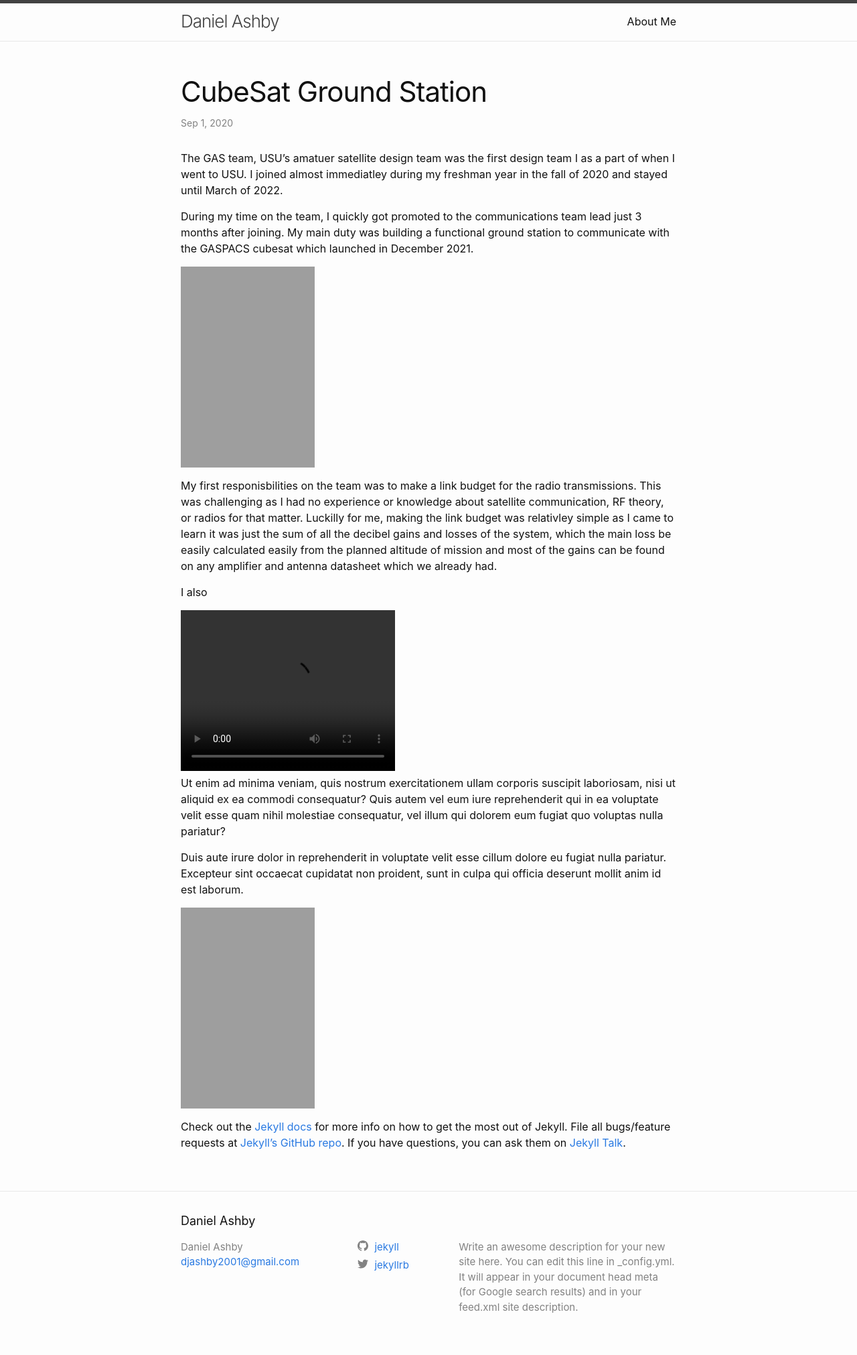
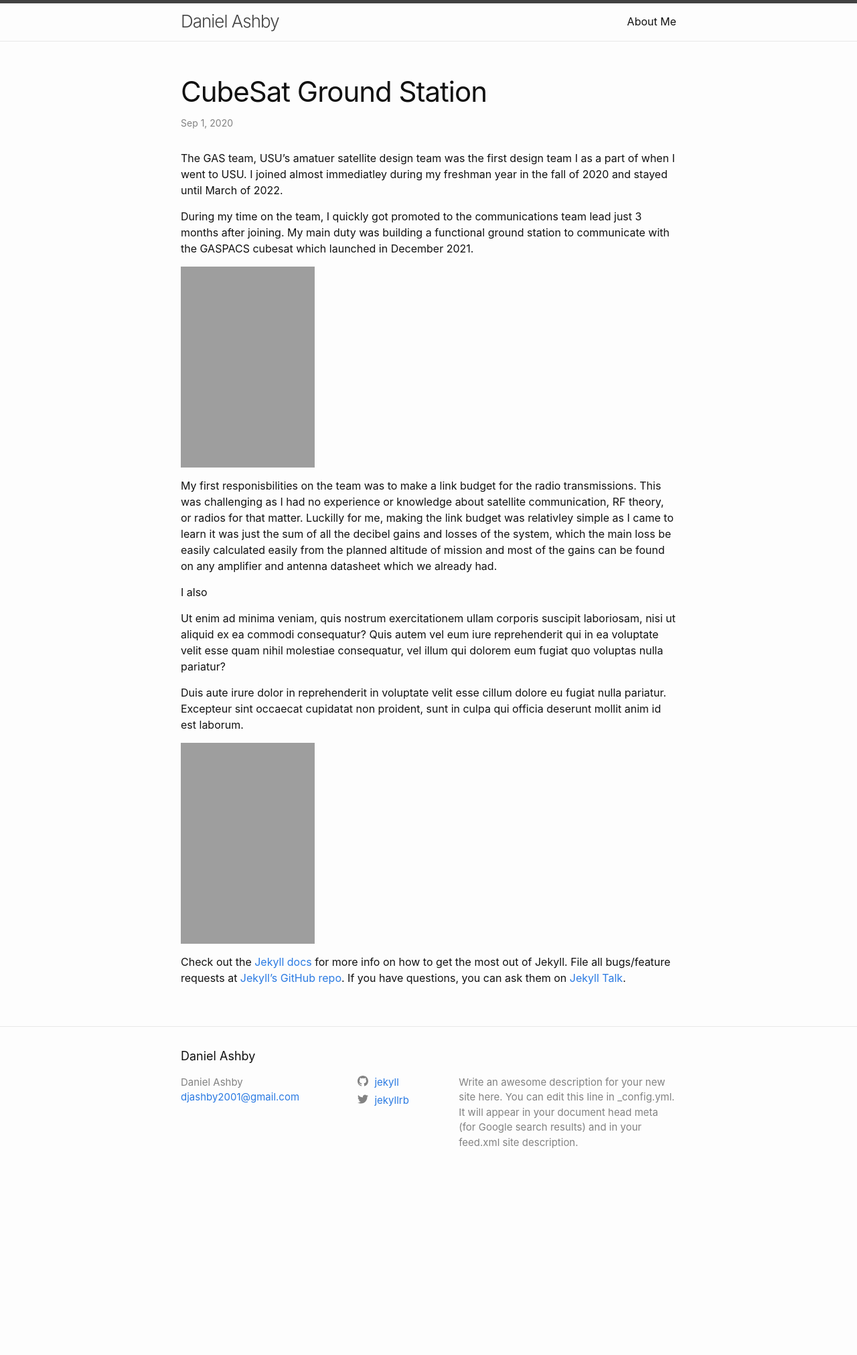
Before and after one commit to dashby1/Portfolio, a Jekyll site: the page built from _posts/2020-09-01-CubeSat_Ground_Station.markdown, in a window 1280 px wide. Shown: the whole page at 67% size. Built offline with Jekyll 4.4.1, drawn with Linux system fonts in a browser that asks for light colours; after the commit the page ends 1777 px from its top, so only the background shows below that; grey boxes are pictures that could not be loaded.

Commit message:
Update 2020-09-01-CubeSat_Ground_Station.markdown

```diff
--- a/_posts/2020-09-01-CubeSat_Ground_Station.markdown
+++ b/_posts/2020-09-01-CubeSat_Ground_Station.markdown
@@ -15,9 +15,6 @@ During my time on the team, I quickly got promoted to the communications team le
 My first responisbilities on the team was to make a link budget for the radio transmissions. This was challenging as I had no experience or knowledge about satellite communication, RF theory, or radios for that matter. Luckilly for me, making the link budget was relativley simple as I came to learn it was just the sum of all the decibel gains and losses of the system, which the main loss be easily calculated easily from the planned altitude of mission and most of the gains can be found on any amplifier and antenna datasheet which we already had.
 
 I also
-<video width="320" height="240" controls>
-  <source src="https://dashby1.github.io/Portfolio/photos/GasPacsPhotos/0422212234.mp4" type="video/mp4">
-</video>
 
 
 Ut enim ad minima veniam, quis nostrum exercitationem ullam corporis suscipit laboriosam, nisi ut aliquid ex ea commodi consequatur? Quis autem vel eum iure reprehenderit qui in ea voluptate velit esse quam nihil molestiae consequatur, vel illum qui dolorem eum fugiat quo voluptas nulla pariatur?
```
